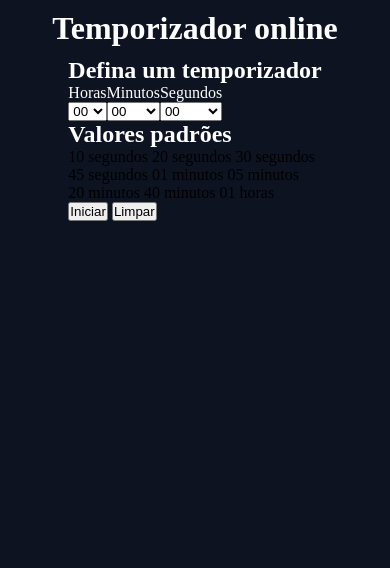
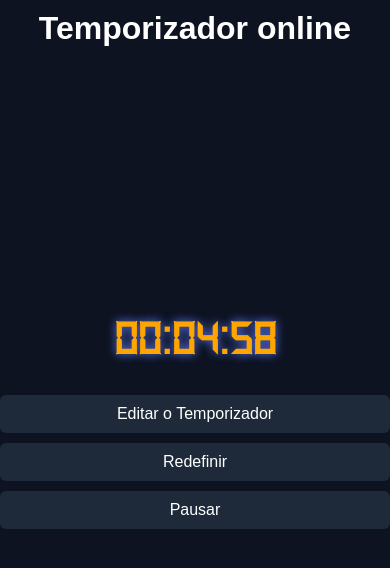
Before and after one commit to jeanPersil/temporizador, a plain HTML site: page index.html in a window 390 px wide. Both pictures are taken after a click on the button "Iniciar". Drawn offline with Linux system fonts and the light colour scheme.

Commit message:
finalizando funcoes do relogio e estilizando

```diff
--- a/css/style.css
+++ b/css/style.css
@@ -1,38 +1,161 @@
+@font-face {
+  font-family: "DS-Digital";
+  src: url("../fonts/DS-DIGI.TTF") format("truetype");
+  font-weight: normal;
+  font-style: normal;
+}
+
+:root {
+  --primary-bg: #0d1321;
+  --accent-color: orange;
+  --text-color: white;
+  --modal-bg: white;
+  --modal-overlay: rgba(0, 0, 0, 0.5);
+  --button-bg: #1e2a3a;
+  --button-text: white;
+  --button-hover: #2c3e50;
+  --silver-lake-blue: #5c7aff;
+}
+
 * {
+  margin: 0;
   padding: 0;
-  margin: 0;
+  box-sizing: border-box;
+  font-family: sans-serif;
 }
 
 body {
-  background-color: #0d1321ff;
   position: relative;
+  background-color: var(--primary-bg);
   display: flex;
   flex-direction: column;
+  justify-content: center;
   align-items: center;
   height: 100vh;
 }
 
 header {
-  padding: 10px;
+  position: absolute;
+  top: 10px;
 }
 
-header h1 {
-  color: white;
+main {
+  width: 100%;
+  max-width: 500px;
 }
 
-main h2 {
-  color: white;
+section {
+  display: flex;
+  flex-direction: column;
+  align-items: center;
+  justify-content: center;
 }
 
-.definir-tempo {
+h1 {
+  color: var(--text-color);
+  font-size: 2rem;
+  text-align: center;
+}
+
+h2 {
+  color: var(--accent-color);
+  font-family: "DS-Digital", sans-serif;
+  font-size: 4rem;
+  text-shadow: 0 0 10px var(--silver-lake-blue);
+  margin-bottom: 2rem;
+}
+
+.botoes {
+  display: flex;
+  flex-wrap: wrap;
+  gap: 10px;
+  justify-content: center;
+}
+
+button {
+  background-color: var(--button-bg);
+  color: var(--button-text);
+  border: none;
+  padding: 10px 20px;
+  border-radius: 6px;
+  font-size: 1rem;
+  cursor: pointer;
+  transition: background 0.3s ease;
+}
+
+button:hover {
+  background-color: var(--button-hover);
+}
+
+.modal-overlay {
+  display: none;
+  position: fixed;
+  top: 0;
+  left: 0;
+  width: 100%;
+  height: 100%;
+  background: var(--modal-overlay);
+  justify-content: center;
+  align-items: center;
+  z-index: 1000;
+}
+
+.modal {
+  background: var(--modal-bg);
+  padding: 30px;
+  border-radius: 10px;
+  min-width: 320px;
+  box-shadow: 0 0 20px rgba(0, 0, 0, 0.3);
+  display: flex;
+  flex-direction: column;
+  gap: 15px;
+}
+
+.modal.active {
   display: flex;
 }
 
-.definir-tempo div {
+.modal div {
   display: flex;
   flex-direction: column;
 }
 
-.definir-tempo label {
-  color: white;
+label {
+  font-weight: bold;
+  margin-bottom: 5px;
 }
+
+select {
+  padding: 8px;
+  font-size: 1rem;
+  border-radius: 4px;
+  border: 1px solid #ccc;
+}
+
+.pausar {
+  display: none;
+}
+
+.iniciar {
+  display: block;
+}
+
+.botoes-modal {
+  display: flex;
+
+  gap: 10px;
+}
+
+@media (max-width: 480px) {
+  h2 {
+    font-size: 3rem;
+  }
+
+  button {
+    width: 100%;
+  }
+
+  .modal {
+    min-width: 90%;
+  }
+}
--- a/index.html
+++ b/index.html
@@ -12,9 +12,18 @@
     </header>
 
     <main>
-      <h2>Defina um temporizador</h2>
+      <section class="temporizador">
+        <h2 id="tempo"></h2>
+        <div class="botoes">
+          <button id="editar_temporizador">Editar o Temporizador</button>
+          <button id="redefinir">Redefinir</button>
+          <button id="iniciar_padrao" class="iniciar">Iniciar</button>
+          <button id="pausar_temporizador" class="pausar">Pausar</button>
+        </div>
+      </section>
 
-      <section class="definir-tempo">
+      <div class="modal-overlay" id="modal">
+        <div class="modal">
           <div>
             <label for="horas">Horas</label>
             <select id="horas">
@@ -35,32 +44,12 @@
               <option value="0">00</option>
             </select>
           </div>
-      </section>
 
-      <section class="tempos-padroes">
-        <h2>Valores padrões</h2>
-        <div>
-          <span>10 segundos </span>
-          <span>20 segundos </span>
-          <span>30 segundos </span>
+          <div class="botoes-modal">
+            <button id="cancelar_modal">Cancelar</button>
+            <button id="iniciar_temporizador">Iniciar</button>
           </div>
-
-        <div>
-          <span>45 segundos</span>
-          <span>01 minutos</span>
-          <span>05 minutos</span>
         </div>
-
-        <div>
-          <span>20 minutos</span>
-          <span>40 minutos</span>
-          <span>01 horas</span>
-        </div>
-      </section>
-
-      <div class="botoes">
-        <button id="iniciar">Iniciar</button>
-        <button id="limpar">Limpar</button>
       </div>
     </main>
 
--- a/js/helpers/helpers.js
+++ b/js/helpers/helpers.js
@@ -25,4 +25,18 @@ function preencherSelect() {
   }
 }
 
-export { preencherSelect };
+function abrir_modal() {
+  const modal = document.getElementById("modal");
+  modal.style.display = "flex";
+}
+
+function fechar_modal() {
+  const modal = document.getElementById("modal");
+  document.getElementById("horas").value = 0;
+  document.getElementById("minutos").value = 0;
+  document.getElementById("segundos").value = 0;
+
+  modal.style.display = "none";
+}
+
+export { preencherSelect, abrir_modal, fechar_modal };
--- a/js/main.js
+++ b/js/main.js
@@ -1,37 +1,82 @@
-import { preencherSelect } from "./helpers/helpers.js";
-import { iniciar_temporizador, tempo_default } from "./modules/timer.js";
+import {
+  preencherSelect,
+  abrir_modal,
+  fechar_modal,
+} from "./helpers/helpers.js";
 
-preencherSelect();
+import {
+  iniciar_temporizador,
+  redefinir_temporizador,
+  pausar_temporizador,
+  continuar_temporizador,
+  cronometro_em_andamento,
+} from "./modules/timer.js";
 
-const botao_iniciar = document.getElementById("iniciar");
-const botao_apagar = document.getElementById("limpar");
-const valoresPadroes = document.querySelectorAll(".tempos-padroes span");
+const btn_editar_temporizador = document.getElementById("editar_temporizador");
+const btn_cancelar_modal = document.getElementById("cancelar_modal");
+const btn_iniciar_temporizador = document.getElementById(
+  "iniciar_temporizador"
+);
 
-valoresPadroes.forEach((valorPadrao) => {
-  valorPadrao.addEventListener("click", () => {
-    tempo_default(valorPadrao);
-  });
+const btn_pausar = document.getElementById("pausar_temporizador");
+const iniciar = document.getElementById("iniciar_padrao");
+const btn_redefinir_temporizador = document.getElementById("redefinir");
+const tempo_cronometro = document.getElementById("tempo");
+
+let tempo_Padrao = 300;
+let h = String(Math.floor(tempo_Padrao / 3600)).padStart(2, "0");
+let m = String(Math.floor((tempo_Padrao % 3600) / 60)).padStart(2, "0");
+let s = String(tempo_Padrao % 60).padStart(2, "0");
+tempo_cronometro.textContent = `${h}:${m}:${s}`;
+
+iniciar.addEventListener("click", () => {
+  if (cronometro_em_andamento()) {
+    continuar_temporizador();
+    iniciar.style.display = "none";
+    btn_pausar.style.display = "block";
+  } else {
+    iniciar_temporizador(tempo_Padrao);
+    iniciar.style.display = "none";
+    btn_pausar.style.display = "block";
+  }
 });
 
-botao_iniciar.addEventListener("click", (e) => {
-  const tempoDoUsuario = {
-    hora: parseInt(document.getElementById("horas").value),
-    minuto: parseInt(document.getElementById("minutos").value),
-    segundo: parseInt(document.getElementById("segundos").value),
-  };
-
-  let totalSegundos =
-    tempoDoUsuario.hora * 3600 +
-    tempoDoUsuario.minuto * 60 +
-    tempoDoUsuario.segundo;
-
-  iniciar_temporizador({
-    total_segundos: totalSegundos,
-  });
+btn_pausar.addEventListener("click", () => {
+  pausar_temporizador();
+  btn_pausar.style.display = "none";
+  iniciar.style.display = "block";
 });
 
-botao_apagar.addEventListener("click", () => {
-  document.getElementById("horas").value = "0";
-  document.getElementById("minutos").value = "0";
-  document.getElementById("segundos").value = "0";
+btn_redefinir_temporizador.addEventListener("click", () => {
+  redefinir_temporizador(tempo_Padrao, h, m, s);
+  btn_pausar.style.display = "none";
+  iniciar.style.display = "block";
 });
+
+btn_editar_temporizador.addEventListener("click", () => {
+  abrir_modal();
+  preencherSelect();
+});
+
+btn_cancelar_modal.addEventListener("click", () => {
+  fechar_modal();
+});
+
+btn_iniciar_temporizador.addEventListener("click", () => {
+  const horas = parseInt(document.getElementById("horas").value);
+  const minutos = parseInt(document.getElementById("minutos").value);
+  const segundos = parseInt(document.getElementById("segundos").value);
+  let totalSegundos = horas * 3600 + minutos * 60 + segundos;
+
+  if (totalSegundos === 0) {
+    alert("Selecione um horario para o temporizador!");
+    return;
+  }
+  tempo_Padrao = totalSegundos;
+
+  iniciar_temporizador(totalSegundos);
+  fechar_modal();
+
+  iniciar.style.display = "none";
+  btn_pausar.style.display = "block";
+});
--- a/js/modules/timer.js
+++ b/js/modules/timer.js
@@ -1,38 +1,73 @@
-function iniciar_temporizador({ total_segundos }) {
-  if (total_segundos === 0) {
-    alert("Por favor, preencha um tempo antes de iniciar");
-  }
+let temporizador = null;
+let tempo_restante = 0;
+let pausado = false;
 
-  const temporizador = setInterval(() => {
-    if (total_segundos <= 0) {
+const btn_pausar = document.getElementById("pausar_temporizador");
+const iniciar = document.getElementById("iniciar_padrao");
+
+function iniciar_temporizador(total_segundos) {
+  if (temporizador) clearInterval(temporizador);
+
+  tempo_restante = total_segundos;
+  pausado = false;
+
+  temporizador = setInterval(() => {
+    if (!pausado && tempo_restante > 0) {
+      tempo_restante--;
+
+      const h = String(Math.floor(tempo_restante / 3600)).padStart(2, "0");
+      const m = String(Math.floor((tempo_restante % 3600) / 60)).padStart(
+        2,
+        "0"
+      );
+      const s = String(tempo_restante % 60).padStart(2, "0");
+
+      document.getElementById("tempo").textContent = `${h}:${m}:${s}`;
+    }
+
+    if (tempo_restante <= 0) {
       clearInterval(temporizador);
+      temporizador = null;
+      btn_pausar.style.display = "none";
+      iniciar.style.display = "block";
       alert("Tempo esgotado!");
-      return;
     }
-    total_segundos--;
-
-    const h = String(Math.floor(total_segundos / 3600)).padStart(2, "0");
-    const m = String(Math.floor((total_segundos % 3600) / 60)).padStart(2, "0");
-    const s = String(total_segundos % 60).padStart(2, "0");
-
-    console.log(`${h}:${m}:${s}`);
   }, 1000);
 }
 
-function tempo_default(valor) {
-  const texto = valor.textContent.toLowerCase();
-  const valorNumerico = parseInt(texto);
-  let segundos = 0;
+function pausar_temporizador() {
+  pausado = true;
+}
 
-  if (texto.includes("segundo")) {
-    segundos = valorNumerico;
-  } else if (texto.includes("minuto")) {
-    segundos = valorNumerico * 60;
-  } else if (texto.includes("hora")) {
-    segundos = valorNumerico * 3600;
+function continuar_temporizador() {
+  pausado = false;
+}
+
+function cronometro_em_andamento() {
+  return temporizador !== null;
+}
+
+function redefinir_temporizador(tempo_Padrao) {
+  const tempo_cronometro = document.getElementById("tempo");
+
+  if (temporizador) {
+    clearInterval(temporizador);
+    temporizador = null;
   }
 
-  iniciar_temporizador({ total_segundos: segundos });
+  tempo_restante = tempo_Padrao;
+  pausado = false;
+
+  const h = String(Math.floor(tempo_restante / 3600)).padStart(2, "0");
+  const m = String(Math.floor((tempo_restante % 3600) / 60)).padStart(2, "0");
+  const s = String(tempo_restante % 60).padStart(2, "0");
+  tempo_cronometro.textContent = `${h}:${m}:${s}`;
 }
 
-export { iniciar_temporizador, tempo_default };
+export {
+  iniciar_temporizador,
+  redefinir_temporizador,
+  pausar_temporizador,
+  continuar_temporizador,
+  cronometro_em_andamento,
+};
```
Also changed, not shown: pags/temporizador.html (deleted, +0 -21 lines). Lines whose indentation alone changed are shown as unchanged.
